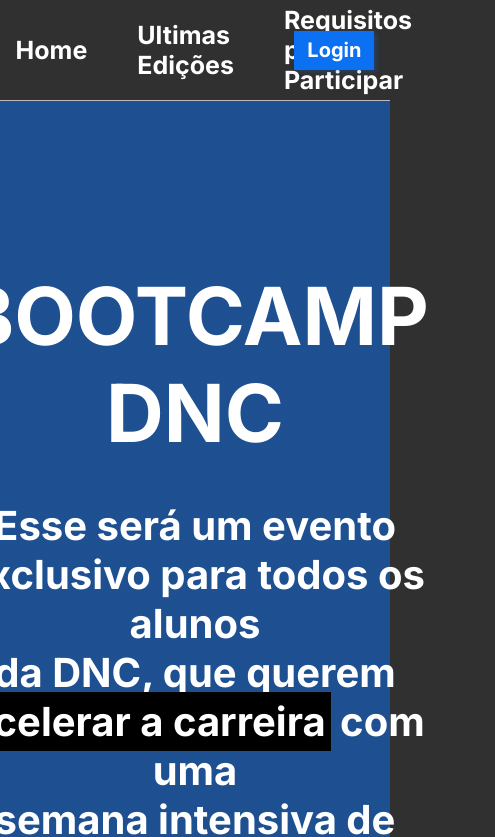
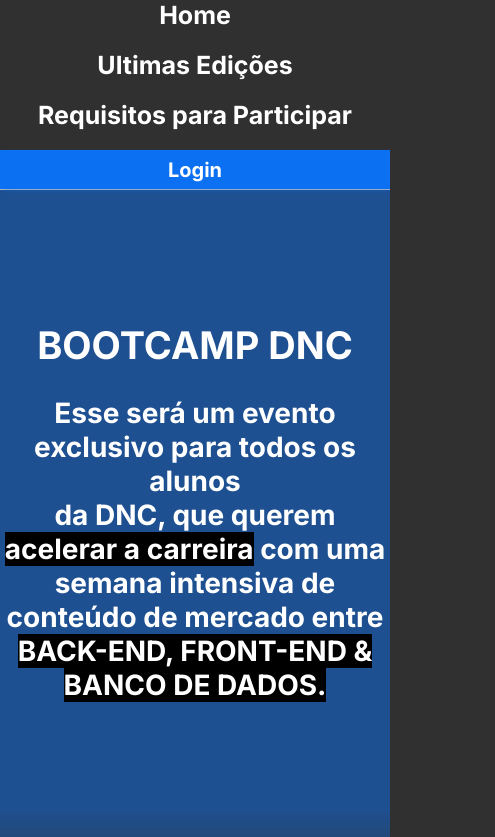
Before and after one commit to zlHenrique/ProjetosDNC, a plain HTML site: page Pagina-Bootcamp-DNC/index.html in a window 390 px wide. Shown: the top 837 px of the page, 495 px wide, since content can reach past the window. Drawn offline with Linux system fonts and the light colour scheme.

Commit message:
Adicionado media query

```diff
--- a/Pagina-Bootcamp-DNC/style.css
+++ b/Pagina-Bootcamp-DNC/style.css
@@ -253,3 +253,69 @@
 footer .linha2 a:hover {
     color: var(--cinza-hover);
 }
+
+@media only screen and (max-width: 600px) {
+    #principal {
+        flex-direction: column;
+        height: auto;
+    }
+
+    #principal button {
+        width: 100%;
+        margin: 0;
+    }
+
+    #menu {
+        flex-direction: column;
+        gap: 0;
+        width: 100%;
+        margin: 0;
+    }
+
+    #menu a {
+        height: 50px;
+        align-items: center;
+    }
+
+    /* SECTION */
+    section h1 {
+        font-size: 38px;
+    }
+
+    section p {
+        font-size: 28px;
+        padding-right: 4px;
+        padding-left: 4px;
+    }
+
+    header .mark {
+        padding: 0;
+    }
+
+    form {
+        width: 95%;
+        font-size: 20px;
+    }
+
+    .checkbox-items div label{
+        font-size: 17px;
+    }
+
+    .checkbox-items div {
+        gap: 6px;
+    }
+
+    .checkbox-items div input[type="checkbox"] {
+        transform: scale(1.3);
+    }
+
+    /* FOOTER */
+    footer .linha1 {
+        flex-direction: column;
+    }
+
+    footer .address {
+        width: 95%;
+        margin-bottom: 20px;
+    }
+}
```
